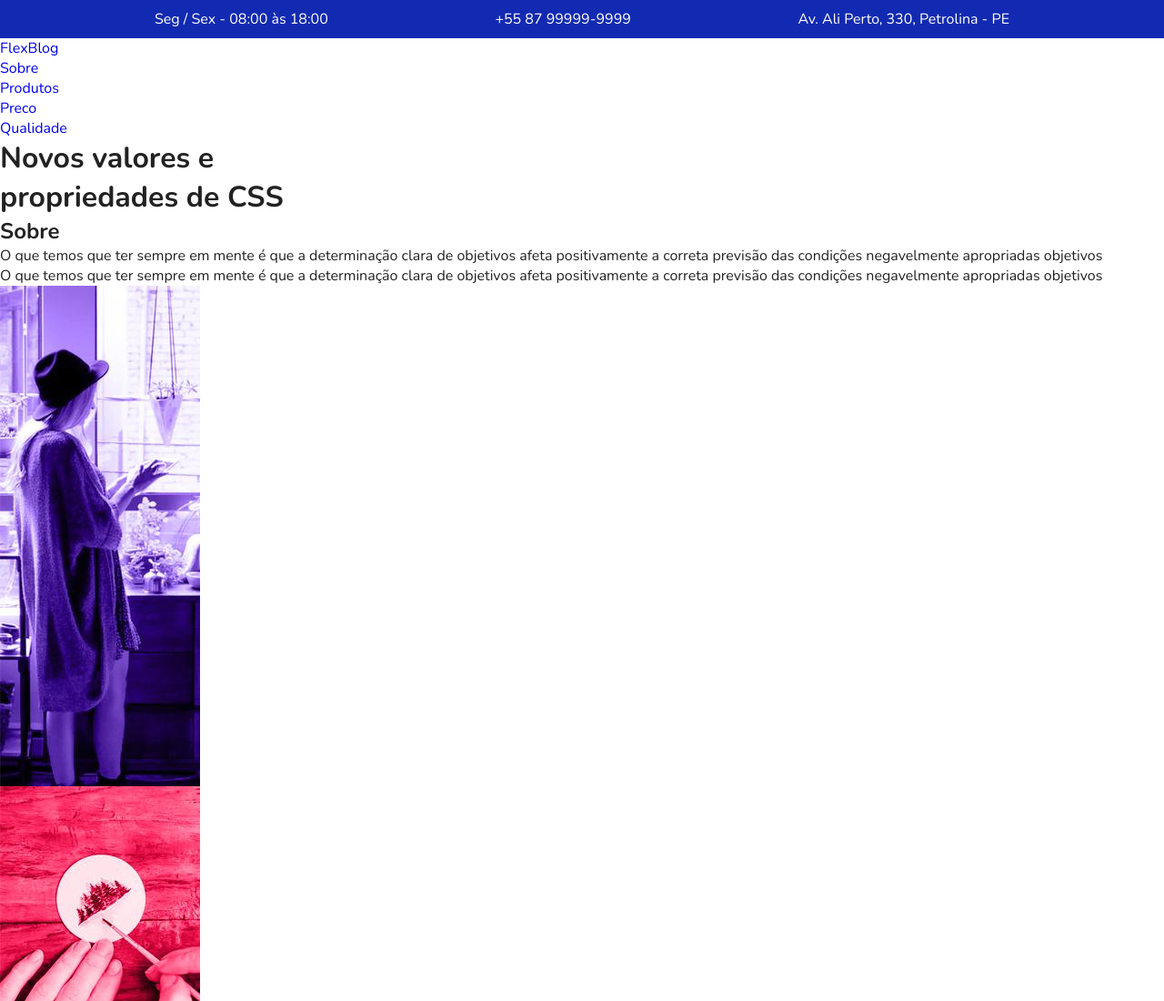
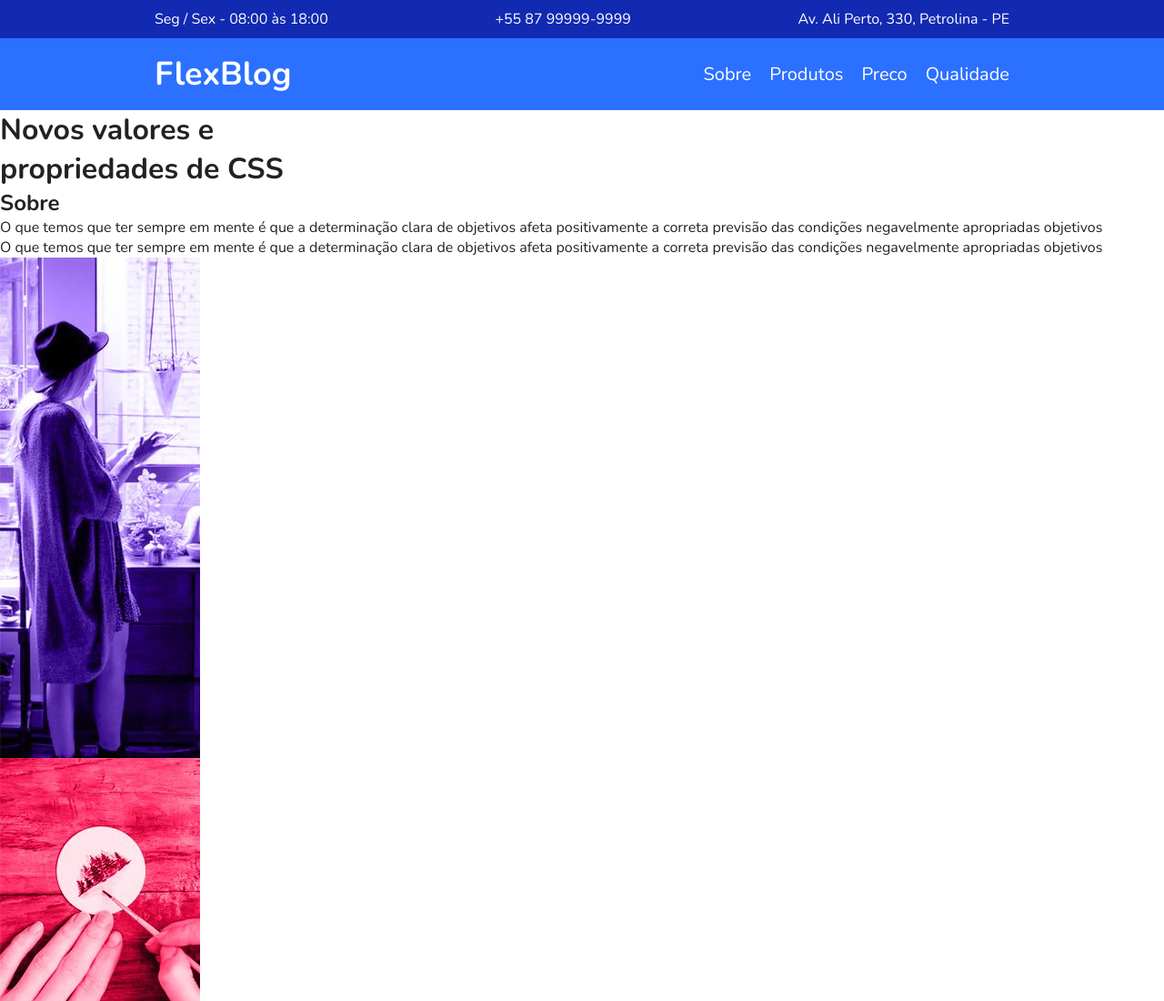
Before and after one commit to bezerra9/flexblog-css-flexbox-, a plain HTML site: page index.html in a window 1280 px wide. Shown: the top 1100 px of the page at 91% size. Drawn offline with nearby package versions, Linux system fonts and the light colour scheme.

Commit message:
commit-css-menu

```diff
--- /dev/null
+++ b/css/menu.css
@@ -0,0 +1,38 @@
+.menu-bg {
+  background-color: #2c70ff;
+}
+
+.menu {
+  max-width: 960px;
+  margin: 0 auto;
+  padding: 15px 0px;
+  display: flex;
+  flex-wrap: wrap;
+  justify-content: space-between;
+  align-items: center;
+}
+
+.menu a {
+  color: white;
+}
+
+.menu-logo {
+  font-size: 2.25em;
+  font-weight: bold;
+  margin: 0 10px;
+}
+
+.menu-nav ul {
+  display: flex;
+  flex-wrap: wrap;
+}
+
+.menu-nav a {
+  font-size: 1.25em;
+  display: block;
+  padding: 10px;
+}
+
+.menu-nav a:hover {
+  color: #122ab2;
+}
--- a/css/reset.css
+++ b/css/reset.css
@@ -1,5 +1,4 @@
 body, h1, h2, p, ul, li, a {
-
   margin: 0px;
   padding: 0px;
 }
--- a/css/style.css
+++ b/css/style.css
@@ -2,4 +2,7 @@
 @import "./reset.css";
 
 /* Superinfo */
-@import "./superinfo.css"
+@import "./superinfo.css";
+
+/* Menu */
+@import "./menu.css";
--- a/index.html
+++ b/index.html
@@ -23,7 +23,7 @@
       <div class="menu-logo">
         <a href="#">FlexBlog</a>
       </div>
-      <nav>
+      <nav class="menu-nav">
         <ul>
           <li><a href="#sobre">Sobre</a></li>
           <li><a href="#produtos">Produtos</a></li>
```
